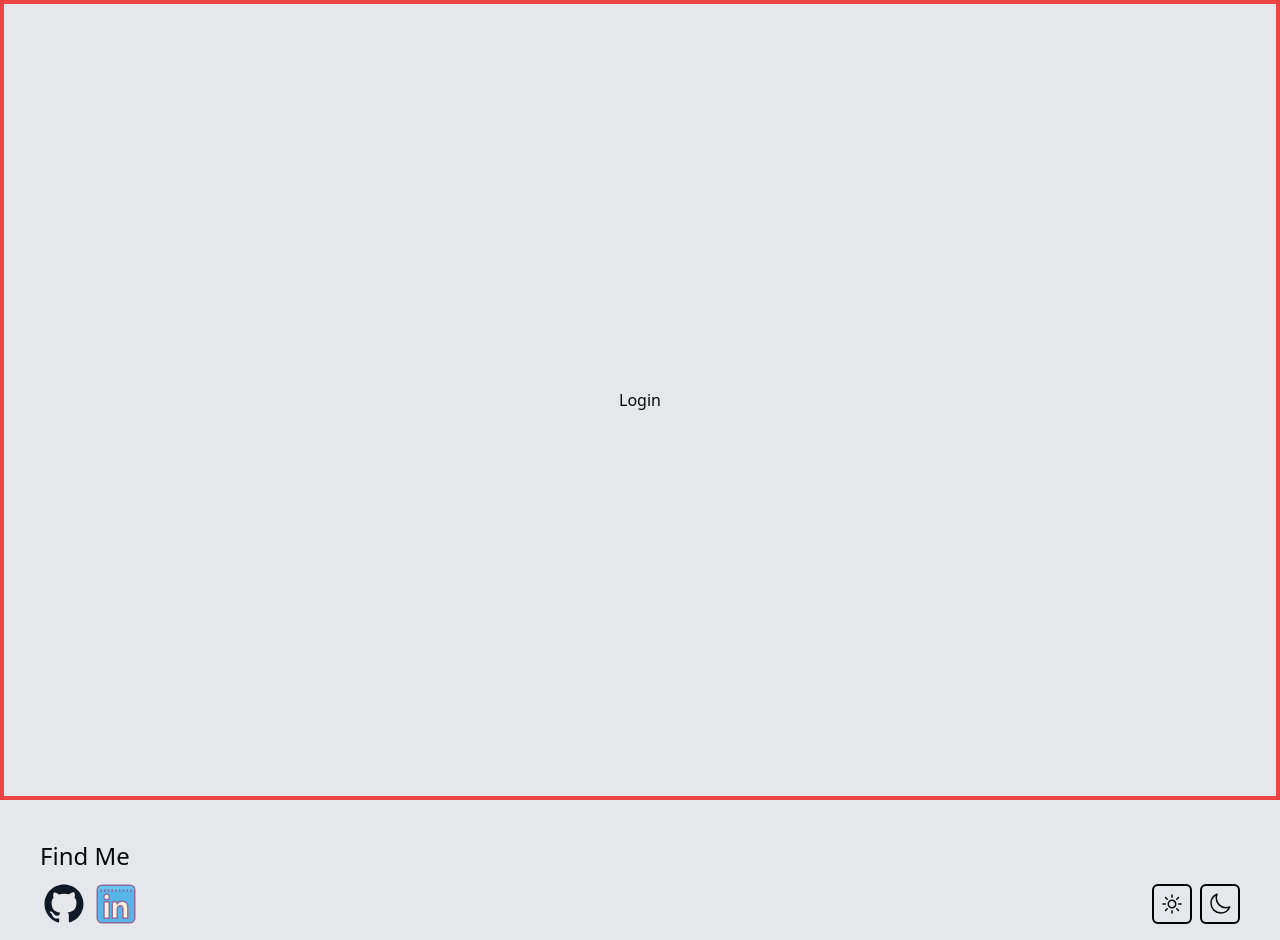
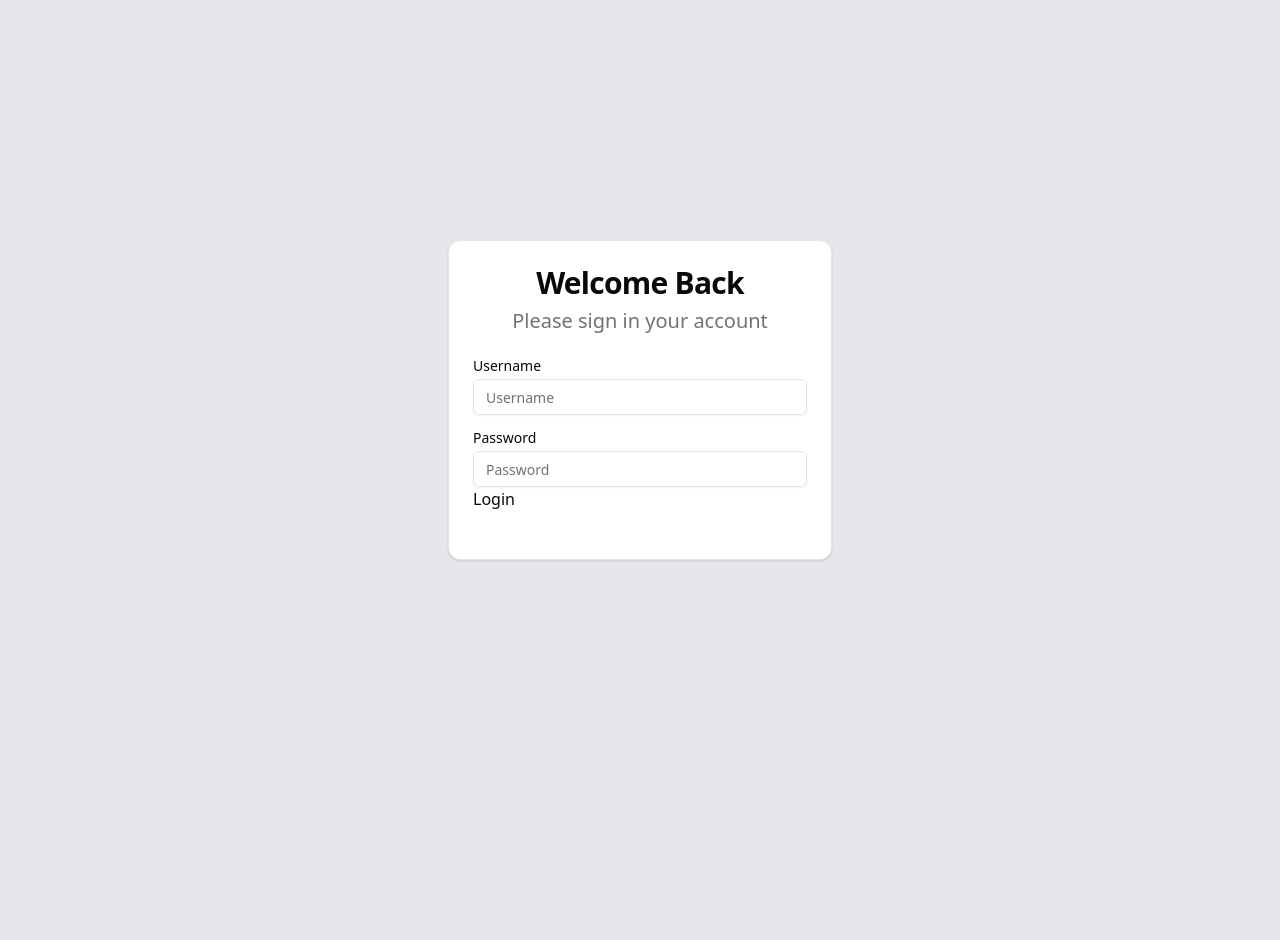
Before and after one commit to mfurqaann/store-project, a Next.js app: page /login in a window 1280 px wide. After the commit the page ends 800 px from the top, so only its background shows below. Built offline with nearby package versions, Linux system fonts and the light colour scheme.

Commit message:
feat(onlinestore): create login page

```diff
--- a/app/all-products/page.tsx
+++ b/app/all-products/page.tsx
@@ -1,10 +1,25 @@
 import Products from "@/app/ui/products";
+import { cookies } from "next/headers";
+import { redirect } from "next/navigation";
 
 export default async function Page() {
     const data = await fetch('https://fakestoreapi.com/products', {
         cache: 'force-cache'
     });
     const products = await data.json();
+    const isToken = (await cookies()).get("token");
+
+    if (!isToken) {
+        redirect('/login')
+    }
+
+    if (typeof window !== "undefined") {
+        try {
+            localStorage.getItem("token");
+        } catch (error) {
+            console.error("Gagal menyimpan token:", error);
+        }
+    }
 
     return (
         <div className="container mx-auto">
--- a/app/layout.tsx
+++ b/app/layout.tsx
@@ -23,7 +23,7 @@
         <CartProvider>
           {!hideNavbar && <Navbar />}
           {children}
-          <Footer setDarkMode={setDarkMode} />
+          {!hideNavbar && <Footer setDarkMode={setDarkMode} />}
         </CartProvider>
       </body>
     </html>
--- a/app/login/page.tsx
+++ b/app/login/page.tsx
@@ -1,9 +1,50 @@
-import React from 'react'
+"use client"
+import React, { useActionState, useEffect } from 'react'
+import {
+  Card,
+  CardContent,
+  CardDescription,
+  CardFooter,
+  CardHeader,
+  CardTitle,
+} from "@/components/ui/card"
+import { Label } from '@/components/ui/label'
+import { Input } from '@/components/ui/input'
+import { State, login } from '@/lib/actions'
+
 
 function Login() {
+  const initialState: State = {
+    username: '', password: '',
+  }
+  const [state, formAction] = useActionState(login, initialState);
+
   return (
-    <div className='flex justify-center items-center h-screen border-4 border-red-500'>
-      <div>Login</div>
+    <div className='flex justify-center items-center min-h-screen'>
+      <Card className='w-auto md:w-96'>
+        <CardHeader>
+          <CardTitle className='text-center text-3xl'>Welcome Back</CardTitle>
+          <CardDescription className='text-center text-xl'>Please sign in your account</CardDescription>
+        </CardHeader>
+        <CardContent>
+          <form action={formAction}>
+            <div className="grid w-full items-center gap-4">
+              <div className="flex flex-col space-y-1.5">
+                <Label htmlFor="username">Username</Label>
+                <Input id="username" name="username" placeholder="Username" />
+              </div>
+              <div className="flex flex-col space-y-1.5">
+                <Label htmlFor="password">Password</Label>
+                <Input id="password" name="password" placeholder="Password" type="password" />
+              </div>
+            </div>
+            <button type='submit'>Login</button>
+          </form>
+        </CardContent>
+        <CardFooter>
+          {state.error ?? state.error}
+        </CardFooter>
+      </Card>
     </div>
   )
 }
--- a/app/page.tsx
+++ b/app/page.tsx
@@ -1,5 +1,3 @@
-import Image from "next/image";
-
 export default function Home() {
   return (
     <div className="">
--- /dev/null
+++ b/components/ui/card.tsx
@@ -0,0 +1,76 @@
+import * as React from "react"
+
+import { cn } from "@/lib/utils"
+
+const Card = React.forwardRef<
+  HTMLDivElement,
+  React.HTMLAttributes<HTMLDivElement>
+>(({ className, ...props }, ref) => (
+  <div
+    ref={ref}
+    className={cn(
+      "rounded-xl border bg-card text-card-foreground shadow",
+      className
+    )}
+    {...props}
+  />
+))
+Card.displayName = "Card"
+
+const CardHeader = React.forwardRef<
+  HTMLDivElement,
+  React.HTMLAttributes<HTMLDivElement>
+>(({ className, ...props }, ref) => (
+  <div
+    ref={ref}
+    className={cn("flex flex-col space-y-1.5 p-6", className)}
+    {...props}
+  />
+))
+CardHeader.displayName = "CardHeader"
+
+const CardTitle = React.forwardRef<
+  HTMLDivElement,
+  React.HTMLAttributes<HTMLDivElement>
+>(({ className, ...props }, ref) => (
+  <div
+    ref={ref}
+    className={cn("font-semibold leading-none tracking-tight", className)}
+    {...props}
+  />
+))
+CardTitle.displayName = "CardTitle"
+
+const CardDescription = React.forwardRef<
+  HTMLDivElement,
+  React.HTMLAttributes<HTMLDivElement>
+>(({ className, ...props }, ref) => (
+  <div
+    ref={ref}
+    className={cn("text-sm text-muted-foreground", className)}
+    {...props}
+  />
+))
+CardDescription.displayName = "CardDescription"
+
+const CardContent = React.forwardRef<
+  HTMLDivElement,
+  React.HTMLAttributes<HTMLDivElement>
+>(({ className, ...props }, ref) => (
+  <div ref={ref} className={cn("p-6 pt-0", className)} {...props} />
+))
+CardContent.displayName = "CardContent"
+
+const CardFooter = React.forwardRef<
+  HTMLDivElement,
+  React.HTMLAttributes<HTMLDivElement>
+>(({ className, ...props }, ref) => (
+  <div
+    ref={ref}
+    className={cn("flex items-center p-6 pt-0", className)}
+    {...props}
+  />
+))
+CardFooter.displayName = "CardFooter"
+
+export { Card, CardHeader, CardFooter, CardTitle, CardDescription, CardContent }
--- /dev/null
+++ b/components/ui/input.tsx
@@ -0,0 +1,22 @@
+import * as React from "react"
+
+import { cn } from "@/lib/utils"
+
+const Input = React.forwardRef<HTMLInputElement, React.ComponentProps<"input">>(
+  ({ className, type, ...props }, ref) => {
+    return (
+      <input
+        type={type}
+        className={cn(
+          "flex h-9 w-full rounded-md border border-input bg-transparent px-3 py-1 text-base shadow-sm transition-colors file:border-0 file:bg-transparent file:text-sm file:font-medium file:text-foreground placeholder:text-muted-foreground focus-visible:outline-none focus-visible:ring-1 focus-visible:ring-ring disabled:cursor-not-allowed disabled:opacity-50 md:text-sm",
+          className
+        )}
+        ref={ref}
+        {...props}
+      />
+    )
+  }
+)
+Input.displayName = "Input"
+
+export { Input }
--- /dev/null
+++ b/components/ui/label.tsx
@@ -0,0 +1,26 @@
+"use client"
+
+import * as React from "react"
+import * as LabelPrimitive from "@radix-ui/react-label"
+import { cva, type VariantProps } from "class-variance-authority"
+
+import { cn } from "@/lib/utils"
+
+const labelVariants = cva(
+  "text-sm font-medium leading-none peer-disabled:cursor-not-allowed peer-disabled:opacity-70"
+)
+
+const Label = React.forwardRef<
+  React.ElementRef<typeof LabelPrimitive.Root>,
+  React.ComponentPropsWithoutRef<typeof LabelPrimitive.Root> &
+    VariantProps<typeof labelVariants>
+>(({ className, ...props }, ref) => (
+  <LabelPrimitive.Root
+    ref={ref}
+    className={cn(labelVariants(), className)}
+    {...props}
+  />
+))
+Label.displayName = LabelPrimitive.Root.displayName
+
+export { Label }
--- /dev/null
+++ b/lib/actions.ts
@@ -0,0 +1,58 @@
+"use server";
+import { cookies } from "next/headers";
+import { redirect } from "next/navigation";
+
+export type State = {
+  username: string;
+  password: string;
+  error?: string;
+  loading?: boolean;
+  success?: boolean;
+};
+
+export async function login(
+  prevState: State,
+  formData: FormData
+): Promise<State> {
+  const username = formData.get("username");
+  const password = formData.get("password");
+
+  if (!username || !password) {
+    return { ...prevState, error: "Username and pasword are required" };
+  }
+  const url = "https://fakestoreapi.com/auth/login";
+
+  try {
+    const res = await fetch(url, {
+      method: "POST",
+      headers: {
+        "Content-Type": "application/json",
+      },
+      body: JSON.stringify({ username, password }),
+    });
+
+    if (!res.ok) {
+      return { ...prevState, error: "Wrong email" };
+    }
+
+    const data = await res.json();
+    const token = data.token;
+
+    await createSession(token);
+  } catch (error: any) {
+    return { ...prevState, error: error.error };
+  }
+  redirect("/all-products");
+}
+
+export async function createSession(token: string) {
+  const expiresAt = new Date(Date.now() + 10 * 1000);
+
+  (await cookies()).set("token", token, {
+    httpOnly: true,
+    secure: true,
+    expires: expiresAt,
+    sameSite: "lax",
+    path: "/",
+  });
+}
--- a/package.json
+++ b/package.json
@@ -9,6 +9,7 @@
     "lint": "next lint"
   },
   "dependencies": {
+    "@radix-ui/react-label": "^2.1.1",
     "@radix-ui/react-tabs": "^1.1.2",
     "class-variance-authority": "^0.7.1",
     "clsx": "^2.1.1",
```
Also changed, not shown: 1 other file (tests, documents, lock files or other folders).
